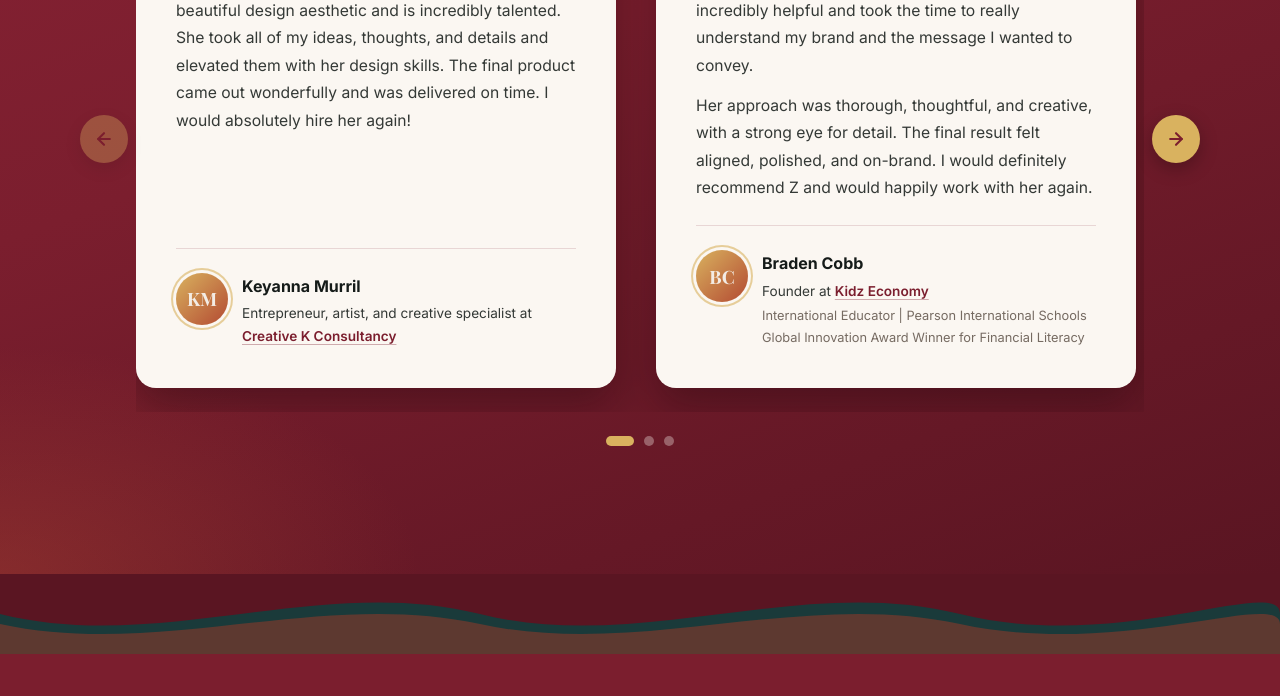
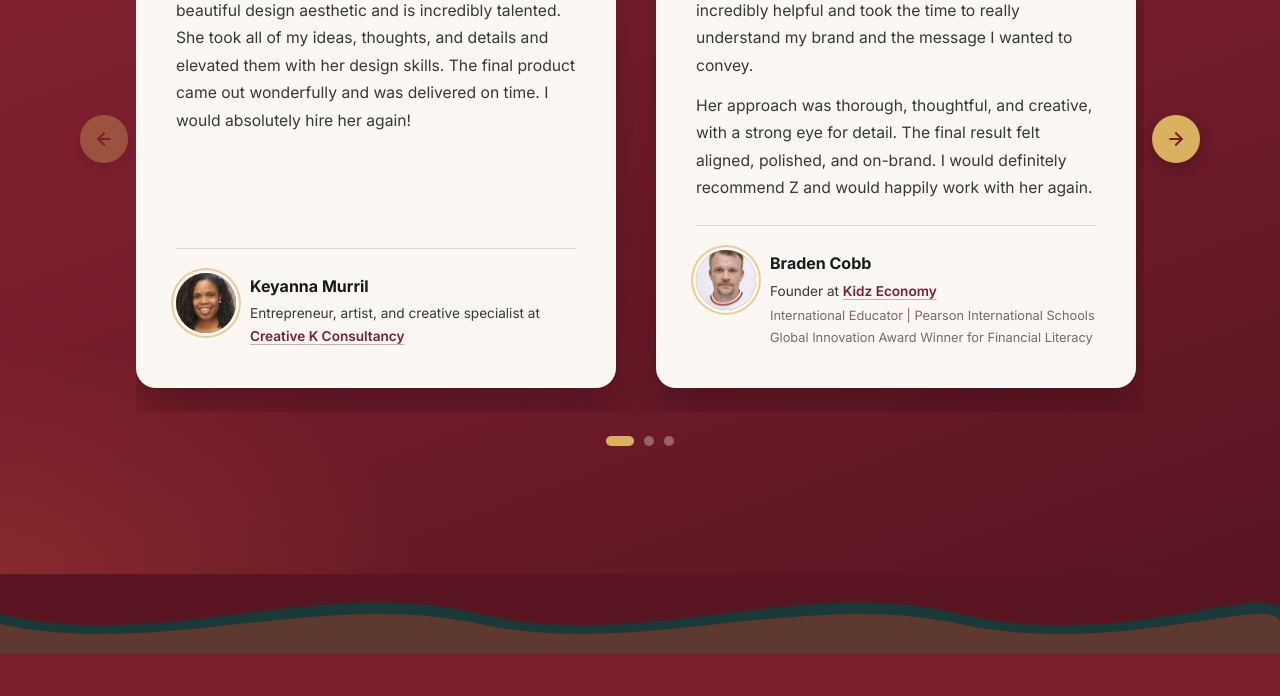
Before and after one commit to sikandertariq/portfolio, a plain HTML site: page index.html in a window 1280 px wide. Shown: the part 2029-2725 px from the top of the page. Drawn offline with nearby package versions, Linux system fonts and the light colour scheme; a web font is replaced by a local one.

Commit message:
Add client photos to the reviews
Co-Authored-By: Claude Opus 5.5 <noreply@anthropic.com>

```diff
--- a/content/testimonials.json
+++ b/content/testimonials.json
@@ -6,7 +6,8 @@
       "title": "Entrepreneur, artist, and creative specialist",
       "company": "Creative K Consultancy",
       "website": "https://www.creativek.net/",
-      "source": "Upwork"
+      "source": "Upwork",
+      "photo": "/assets/images/clients/keyanna-murril.jpg"
     },
     {
       "quote": "Zainab was a pleasure to work with. She was incredibly helpful and took the time to really understand my brand and the message I wanted to convey.\n\nHer approach was thorough, thoughtful, and creative, with a strong eye for detail. The final result felt aligned, polished, and on-brand. I would definitely recommend Z and would happily work with her again.",
@@ -15,7 +16,8 @@
       "company": "Kidz Economy",
       "website": "https://www.kidzeconomy.com/",
       "about": "International Educator | Pearson International Schools Global Innovation Award Winner for Financial Literacy",
-      "source": "Upwork"
+      "source": "Upwork",
+      "photo": "/assets/images/clients/braden-cobb.jpg"
     },
     {
       "quote": "Amazing service, I would totally work with Zainab again. She listened to everything I requested, has a clear eye for detail, responded quickly to feedback and produced an end result that was exactly what I had envisioned. Highly recommend. Thank you!",
@@ -23,14 +25,16 @@
       "title": "Principal",
       "company": "Oklahoma Islamic Academy",
       "website": "https://www.oklahomaislamicacademy.org/",
-      "source": "Upwork"
+      "source": "Upwork",
+      "photo": "/assets/images/clients/suzan-khaimi.jpg"
     },
     {
       "quote": "Freelancer's work on the presentation was truly exceptional, exceeding all expectations. The level of detail, dedication, and effort she put into every aspect of the project was evident and deeply appreciated. Her meticulous attention to detail and commitment to delivering high-quality results have not only impressed us but also significantly enhanced the overall impact of the presentation.",
       "author": "Niluka Kavanagh",
       "title": "Entrepreneur, keynote speaker, advisor, and writer",
       "about": "Focused on human behavior, the future of work, and emerging technologies",
-      "source": "Upwork"
+      "source": "Upwork",
+      "photo": "/assets/images/clients/niluka-kavanagh.jpg"
     }
   ]
 }
--- a/index.css
+++ b/index.css
@@ -710,8 +710,8 @@ h1, h2, h3, h4, h5, h6 {
 .testimonial-card .testimonial-quote { margin-bottom: var(--space-md); }
 
 .testimonial-avatar {
-  width: 52px;
-  height: 52px;
+  width: 60px;
+  height: 60px;
   border-radius: 50%;
   flex-shrink: 0;
   display: grid;
```
Also changed, not shown: assets/images/clients/braden-cobb.jpg (added), assets/images/clients/keyanna-murril.jpg (added), assets/images/clients/niluka-kavanagh.jpg (added), assets/images/clients/suzan-khaimi.jpg (added).
